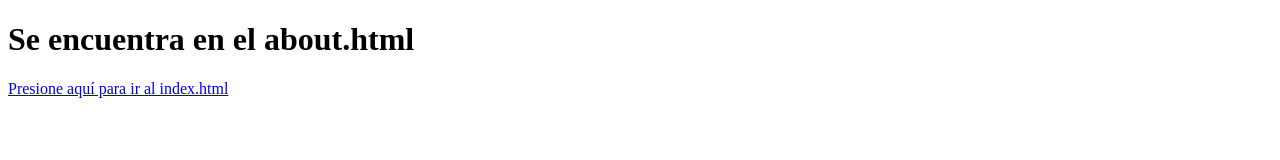
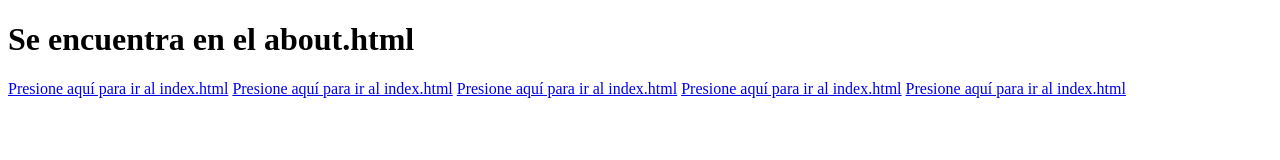
Before and after one commit to deglan-rivas/docker-nginx, a plain HTML site: page about.html in a window 1280 px wide. Drawn offline with Linux system fonts and the light colour scheme.

```diff
--- a/about.html
+++ b/about.html
@@ -8,6 +8,13 @@
 </head>
 <body>
   <h1>Se encuentra en el about.html </h1>
+
   <a href="/index.html">Presione aquí para ir al index.html</a>
+  <a href="/index.html">Presione aquí para ir al index.html</a>
+  <a href="/index.html">Presione aquí para ir al index.html</a>
+  <a href="/index.html">Presione aquí para ir al index.html</a>
+  <a href="/index.html">Presione aquí para ir al index.html</a>
+
+
 </body>
 </html>
```
Also changed, not shown: index.html (+2 -2 lines), 2 other files.
